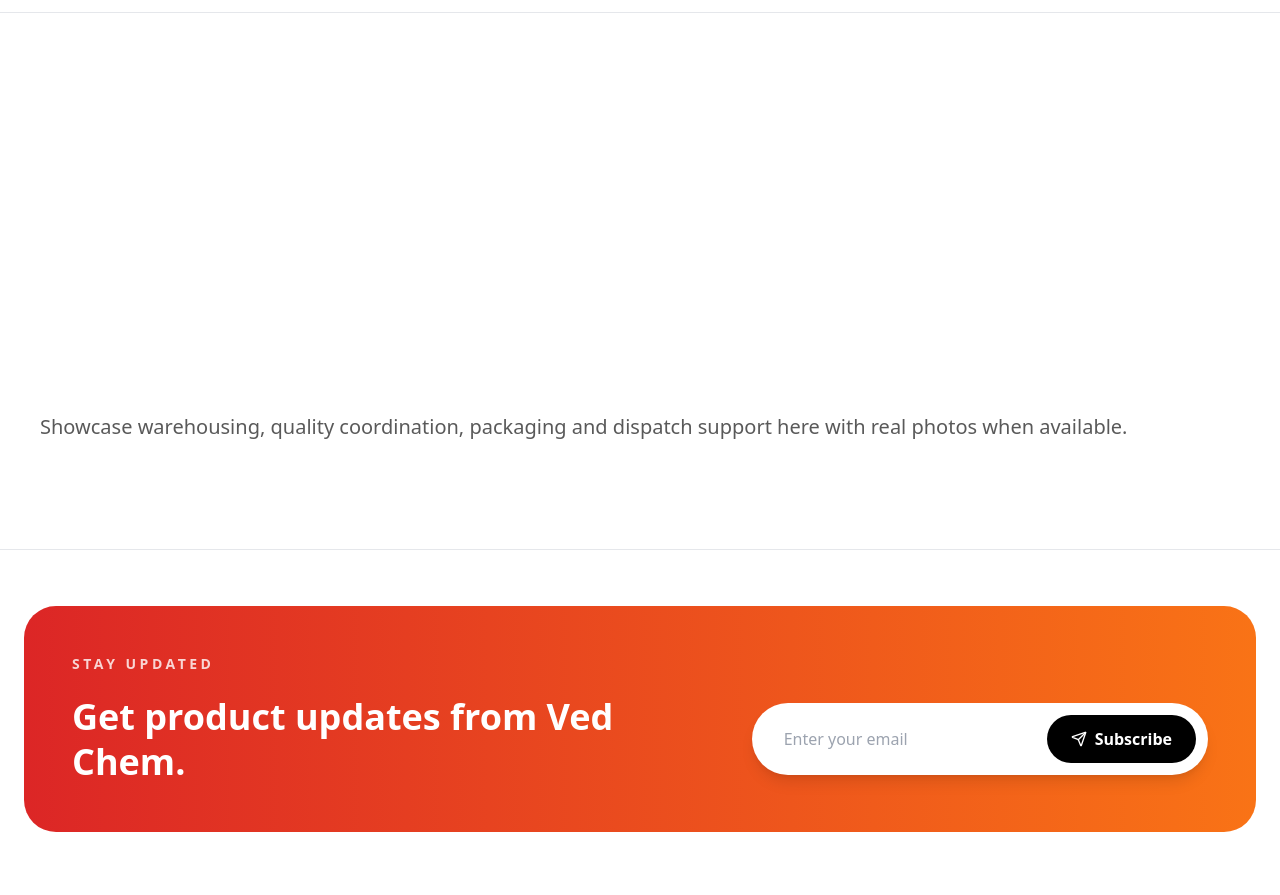
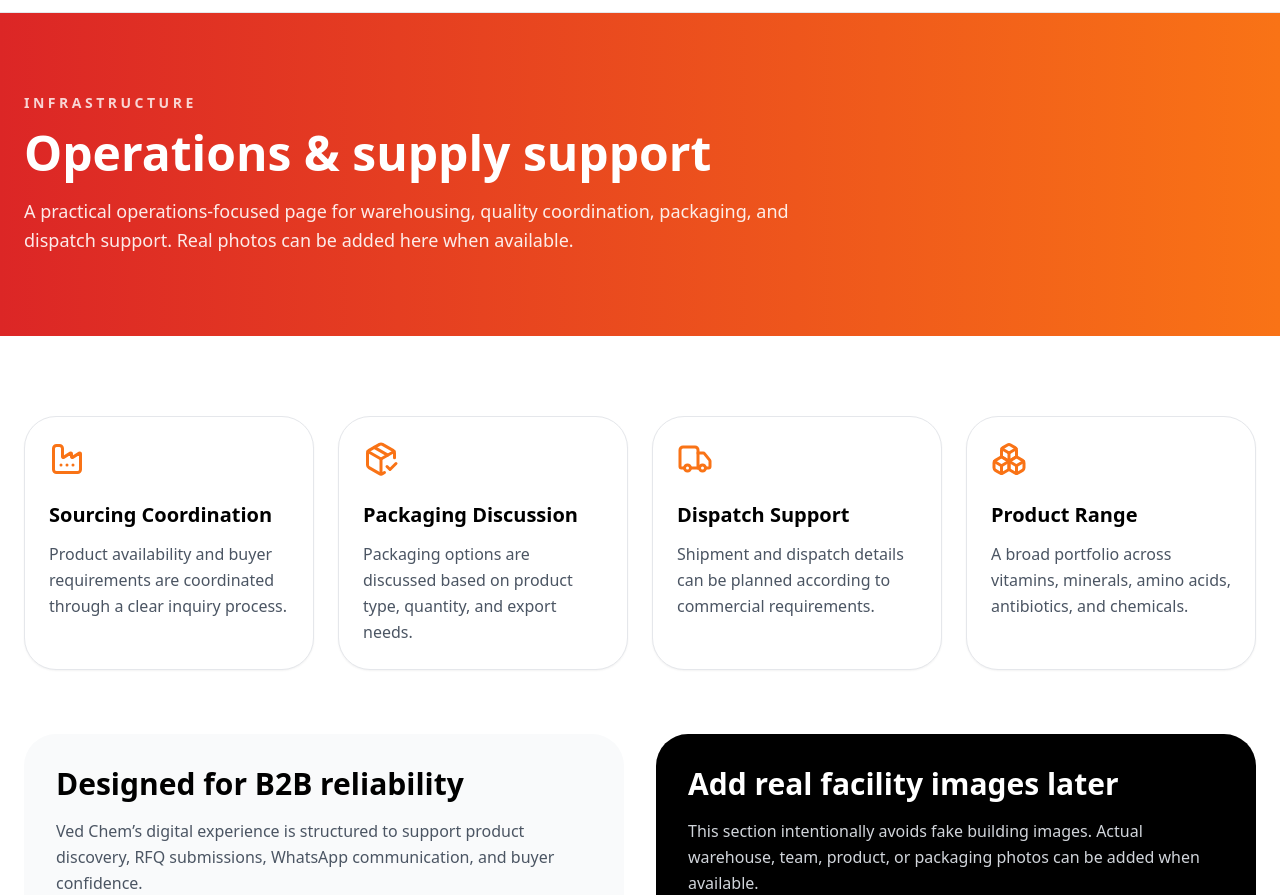
Before and after one commit to patelved3313/vedchem-redesign, a Next.js app: page /en/infrastructure in a window 1280 px wide. Shown: the part 120-1015 px from the top of the page. Built offline with nearby package versions, Linux system fonts and the light colour scheme.

Commit message:
Update page.tsx

```diff
--- a/app/[locale]/infrastructure/page.tsx
+++ b/app/[locale]/infrastructure/page.tsx
@@ -1 +1,93 @@
-export default function Infrastructure(){return <main><section className="dark-radial py-24 text-white"><div className="container"><p className="font-black uppercase tracking-[.2em] text-vedOrange">Infrastructure</p><h1 className="mt-4 text-6xl font-black tracking-[-.05em]">Operations & supply support</h1></div></section><section className="container py-16"><div className="rounded-5xl bg-vedSoft p-10 text-xl leading-9 text-black/65">Showcase warehousing, quality coordination, packaging and dispatch support here with real photos when available.</div></section></main>}
+import { Boxes, Factory, PackageCheck, Truck } from 'lucide-react';
+
+const items = [
+  {
+    title: 'Sourcing Coordination',
+    text: 'Product availability and buyer requirements are coordinated through a clear inquiry process.',
+    icon: Factory,
+  },
+  {
+    title: 'Packaging Discussion',
+    text: 'Packaging options are discussed based on product type, quantity, and export needs.',
+    icon: PackageCheck,
+  },
+  {
+    title: 'Dispatch Support',
+    text: 'Shipment and dispatch details can be planned according to commercial requirements.',
+    icon: Truck,
+  },
+  {
+    title: 'Product Range',
+    text: 'A broad portfolio across vitamins, minerals, amino acids, antibiotics, and chemicals.',
+    icon: Boxes,
+  },
+];
+
+export default function InfrastructurePage() {
+  return (
+    <main className="bg-white">
+      <section className="bg-gradient-to-r from-red-600 to-orange-500 px-6 py-20 text-white">
+        <div className="mx-auto max-w-7xl">
+          <p className="text-sm font-black uppercase tracking-[0.25em] text-white/80">
+            Infrastructure
+          </p>
+          <h1 className="mt-4 text-5xl font-black">
+            Operations & supply support
+          </h1>
+          <p className="mt-5 max-w-3xl text-lg leading-relaxed text-white/90">
+            A practical operations-focused page for warehousing, quality
+            coordination, packaging, and dispatch support. Real photos can be
+            added here when available.
+          </p>
+        </div>
+      </section>
+
+      <section className="mx-auto max-w-7xl px-6 py-20">
+        <div className="grid gap-6 sm:grid-cols-2 lg:grid-cols-4">
+          {items.map((item) => {
+            const Icon = item.icon;
+
+            return (
+              <div
+                key={item.title}
+                className="rounded-[2rem] border bg-white p-6 shadow-sm"
+              >
+                <Icon className="h-9 w-9 text-orange-500" />
+                <h2 className="mt-6 text-xl font-black text-black">
+                  {item.title}
+                </h2>
+                <p className="mt-3 leading-relaxed text-gray-600">
+                  {item.text}
+                </p>
+              </div>
+            );
+          })}
+        </div>
+
+        <div className="mt-16 grid gap-8 lg:grid-cols-2">
+          <div className="rounded-[2rem] bg-gray-50 p-8">
+            <h2 className="text-3xl font-black text-black">
+              Designed for B2B reliability
+            </h2>
+            <p className="mt-4 leading-relaxed text-gray-600">
+              Ved Chem’s digital experience is structured to support product
+              discovery, RFQ submissions, WhatsApp communication, and buyer
+              confidence.
+            </p>
+          </div>
+
+          <div className="rounded-[2rem] bg-black p-8 text-white">
+            <h2 className="text-3xl font-black">
+              Add real facility images later
+            </h2>
+            <p className="mt-4 leading-relaxed text-gray-300">
+              This section intentionally avoids fake building images. Actual
+              warehouse, team, product, or packaging photos can be added when
+              available.
+            </p>
+          </div>
+        </div>
+      </section>
+    </main>
+  );
+}
```
